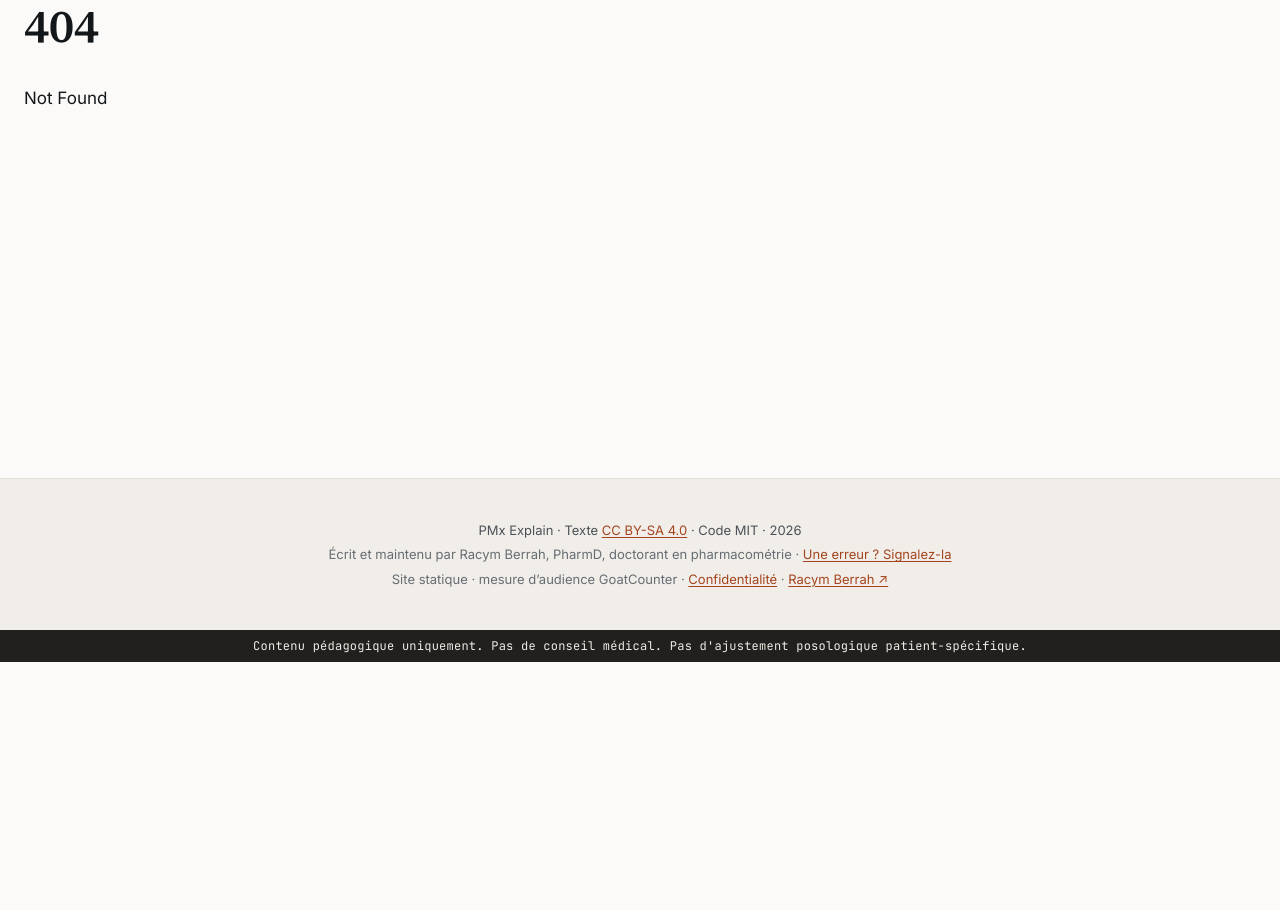
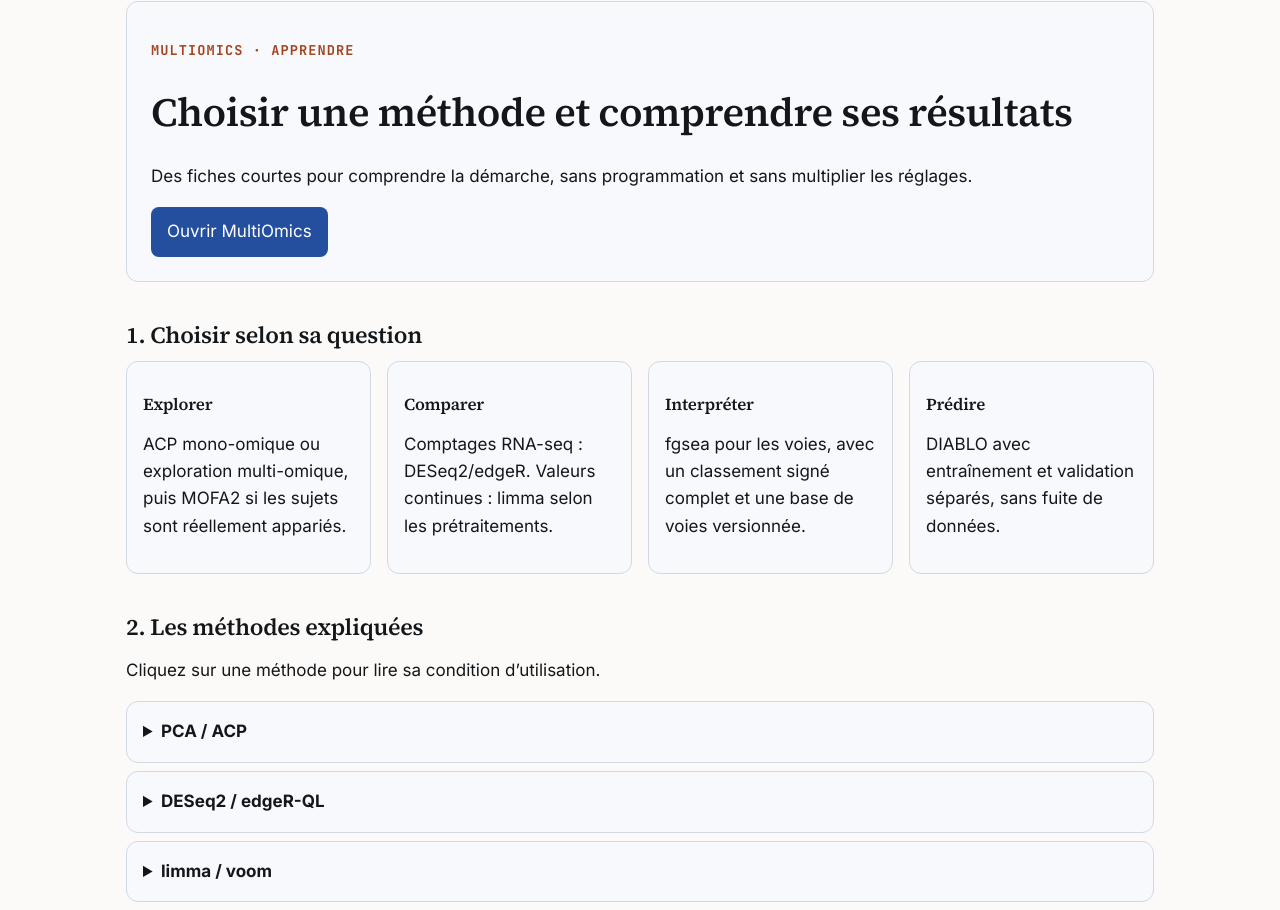
Before and after one commit to rberrah/rberrah.github.io, a SvelteKit app: page /multiomics/learn in a window 1280 px wide. Before the commit this address had no page. Shown: the part 138-1048 px from the top of the page. Before the commit the page ends 800 px from the top, so only its background shows below. Built offline with nearby package versions, Linux system fonts and the light colour scheme.

Commit message:
feat(multiomics): accessible FR/EN course for method choice, results, R Markdown and PKPD outlook

```diff
--- /dev/null
+++ b/src/routes/multiomics/learn/+page.svelte
@@ -0,0 +1,109 @@
+<script>
+  import { base } from '$app/paths';
+  import { language } from '$lib/stores/language';
+  const t = (fr,en) => $language === 'en' ? en : fr;
+  const lessons = [
+    {
+      title:'PCA / ACP',
+      fr:'Explore les différences entre profils. Ne teste pas des effets différentiels et ne prouve pas une séparation biologique.',
+      en:'Explores profile structure. Does not test differential effects or prove a biological separation.'
+    },
+    {
+      title:'DESeq2 / edgeR-QL',
+      fr:'Pour des comptages RNA-seq bruts entiers : modèles adaptés aux comptes et à la dispersion, avec contrastes, lots et bloc sujet si apparié.',
+      en:'For integer raw RNA-seq counts: count-appropriate models and dispersion, with declared contrasts, batches and subject blocking if paired.'
+    },
+    {
+      title:'limma / voom',
+      fr:'Pour des données continues correctement transformées, ou RNA-seq avec voom. Ne pas appliquer directement limma à des comptages bruts.',
+      en:'For appropriately transformed continuous data, or RNA-seq with voom. Do not use ordinary limma directly on raw counts.'
+    },
+    {
+      title:'fgsea',
+      fr:'Recherche des enrichissements de voies biologiques sur un classement de toutes les variables éligibles, en figeant voies et identifiants.',
+      en:'Tests pathway enrichment on a signed ranking of all eligible features, with frozen pathways and identifier mappings.'
+    },
+    {
+      title:'MOFA2',
+      fr:'Modélisation latente non supervisée de plusieurs omiques ; vérifier appariement des sujets, normalisation et contribution de chaque omique.',
+      en:'Unsupervised multi-omic latent modeling; verify subject matching, normalization and contribution of each omics block.'
+    },
+    {
+      title:'DIABLO',
+      fr:'Classification supervisée multi-omique avec validation sur sujets distincts. Prétraitement et sélection uniquement dans les données d’entraînement.',
+      en:'Supervised multi-omic classification with independent-subject testing. Fit preprocessing and feature selection only on training data.'
+    }
+  ];
+</script>
+
+<svelte:head>
+  <title>{t('Cours : méthodes et résultats omiques','Omics lessons: methods and interpretation')}</title>
+  <meta name="description" content={t('Cours débutant sur les statistiques, les méthodes et l’export R Markdown de MultiOmics.','Beginner guide to omics statistics, methods and reproducible R Markdown.')} />
+</svelte:head>
+
+<div class="learn">
+  <header class="intro">
+    <p class="eyebrow">MultiOmics · {t('Apprendre','Learn')}</p>
+    <h1>{t('Choisir une méthode et comprendre ses résultats','Choose a method and interpret its results')}</h1>
+    <p>{t('Des fiches courtes pour comprendre la démarche, sans programmation et sans multiplier les réglages.', 'Short lessons explaining each decision without coding or unnecessary settings.')}</p>
+    <a class="primary" href={base + '/multiomics/tool'}>{t('Ouvrir MultiOmics','Open MultiOmics')}</a>
+  </header>
+
+  <section>
+    <h2>{t('1. Choisir selon sa question','1. Choose based on your question')}</h2>
+    <div class="grid">
+      <article><h3>{t('Explorer','Explore')}</h3><p>{t('ACP mono-omique ou exploration multi-omique, puis MOFA2 si les sujets sont réellement appariés.', 'Single-omic PCA or multi-omic exploration, then MOFA2 when subjects truly match.')}</p></article>
+      <article><h3>{t('Comparer','Compare')}</h3><p>{t('Comptages RNA-seq : DESeq2/edgeR. Valeurs continues : limma selon les prétraitements.', 'RNA-seq counts: DESeq2/edgeR. Continuous values: limma with suitable preprocessing.')}</p></article>
+      <article><h3>{t('Interpréter','Interpret')}</h3><p>{t('fgsea pour les voies, avec un classement signé complet et une base de voies versionnée.', 'fgsea for pathways, with a complete signed ranking and versioned pathway definitions.')}</p></article>
+      <article><h3>{t('Prédire','Predict')}</h3><p>{t('DIABLO avec entraînement et validation séparés, sans fuite de données.', 'DIABLO with separate training and validation, without data leakage.')}</p></article>
+    </div>
+  </section>
+
+  <section>
+    <h2>{t('2. Les méthodes expliquées','2. Methods explained')}</h2>
+    <p>{t('Cliquez sur une méthode pour lire sa condition d’utilisation.', 'Expand a method for its main usage conditions.')}</p>
+    {#each lessons as lesson (lesson.title)}
+      <details class="lesson">
+        <summary>{lesson.title}</summary>
+        <p>{$language === 'en' ? lesson.en : lesson.fr}</p>
+      </details>
+    {/each}
+  </section>
+
+  <section>
+    <h2>{t('3. Comment lire les figures et statistiques','3. How to interpret figures and statistics')}</h2>
+    <div class="grid">
+      <article><h3>log2FC</h3><p>{t('Un effet +1 signifie un rapport 2 ; −1 signifie 0,5, si la mesure est bien une différence log2. Vérifier le sens du contraste.', 'A log2 effect +1 means a ratio of 2; −1 means 0.5 when the reported statistic is a log2 difference. Check contrast direction.')}</p></article>
+      <article><h3>p-value / q-value</h3><p>{t('Une p-value ne donne pas la probabilité que l’hypothèse soit vraie. La q-value correspond à une correction multiple ; aucune ne prouve la causalité.', 'A p-value is not the probability the hypothesis is true. A q-value incorporates multiple-testing adjustment; neither proves causality.')}</p></article>
+      <article><h3>Heatmap</h3><p>{t('Un z-score par variable montre sa variation relative. Une couleur forte ne représente pas nécessairement une quantité absolue élevée.', 'Per-feature z-scores describe relative variation. A strong color does not necessarily mean a high absolute abundance.')}</p></article>
+      <article><h3>{t('Manquants et zéros','Missing values and zero')}</h3><p>{t('Un zéro mesuré diffère d’une valeur manquante. En MS, la non-détection et le signal sous la limite de quantification demandent des vérifications.', 'A measured zero differs from a missing value. In MS, non-detection and below-quantification signals require explicit handling.')}</p></article>
+    </div>
+    <p class="caution">{t('Les calculs exploratoires JavaScript peuvent utiliser des modèles simplifiés et ne sont pas toujours égaux aux résultats R. Pour une inférence statistique, préférer les méthodes natives R adaptées au plan et au type de données. Les résultats restent soumis aux hypothèses et au contrôle qualité.', 'Exploratory JavaScript calculations can use simplified models and need not equal native R results. For formal inference, use a design-appropriate native R method and evaluate assumptions and QC.')}</p>
+  </section>
+
+  <section>
+    <h2>{t('4. Le code R commenté et reproductible','4. Annotated reproducible R code')}</h2>
+    <p>{t('Après l’analyse, téléchargez le ZIP. Il comprend ANALYSE_REPRODUCTIBLE.Rmd, avec explications du code, des méthodes, des tableaux et des figures, ainsi que le code R d’origine.', 'Download the research ZIP after analysis. It includes ANALYSE_REPRODUCTIBLE.Rmd with explanations of methods, source code, tables and figures, plus the original R implementation.')}</p>
+    <pre><code>Rscript render_notebook.R</code></pre>
+    <p>{t('Les dépendances de rapport manquantes peuvent être installées automatiquement. En revanche, les versions des packages scientifiques ne sont jamais changées silencieusement : cela empêcherait de garantir les mêmes résultats.', 'Missing report packages can be installed automatically. Scientific package versions are never silently changed, since that would compromise numerical reproducibility.')}</p>
+    <p>{t('Le rapport HTML est généré sur votre ordinateur. Attention : les fichiers peuvent contenir des données confidentielles.', 'The HTML report is generated locally. Files may contain confidential information.')}</p>
+  </section>
+
+  <section>
+    <h2>{t('5. Et vers la PK/PD ?','5. Linking omics to PK/PD')}</h2>
+    <p>{t('Le premier travail consiste à associer avec certitude les sujets, prélèvements, tissus et temps aux données d’exposition, puis à tester sans fuite de données les nouvelles covariables PK/PD. Cette extension n’est pas encore validée.', 'First reliably join patients, specimens, tissues and collection times to drug exposure data, then evaluate new PK/PD covariates without data leakage. That integration is not yet validated.')}</p>
+  </section>
+</div>
+
+<style>
+  .learn{max-width:1060px;margin:auto;padding:2rem 1rem 4rem;line-height:1.6}
+  .intro,.lesson,.grid article{border:1px solid var(--border-color,#d1d9e5);border-radius:.75rem;background:var(--surface-1,#f7f9fc);padding:1rem}
+  .intro{padding:1.5rem}.eyebrow{font-weight:700;letter-spacing:.08em;text-transform:uppercase;font-size:.85rem}
+  h1{font-size:clamp(1.8rem,4vw,2.5rem);line-height:1.2}h2{font-size:1.45rem;margin-bottom:.8rem}h3{font-size:1.05rem}
+  section{margin-top:2.5rem}.grid{display:grid;grid-template-columns:repeat(auto-fit,minmax(min(100%,230px),1fr));gap:1rem}
+  .lesson{margin:.55rem 0}.lesson summary{cursor:pointer;font-weight:700}
+  .primary{display:inline-block;background:#234f9e;color:white;border-radius:.5rem;padding:.7rem 1rem;text-decoration:none}
+  .primary:focus-visible,.lesson summary:focus-visible{outline:3px solid #2563eb;outline-offset:3px}
+  .caution{border-left:4px solid #bb740c;padding:1rem;background:var(--surface-1,#f8fafc)}
+  pre{overflow-x:auto;background:#16243a;color:white;border-radius:.5rem;padding:1rem}
+</style>
```
